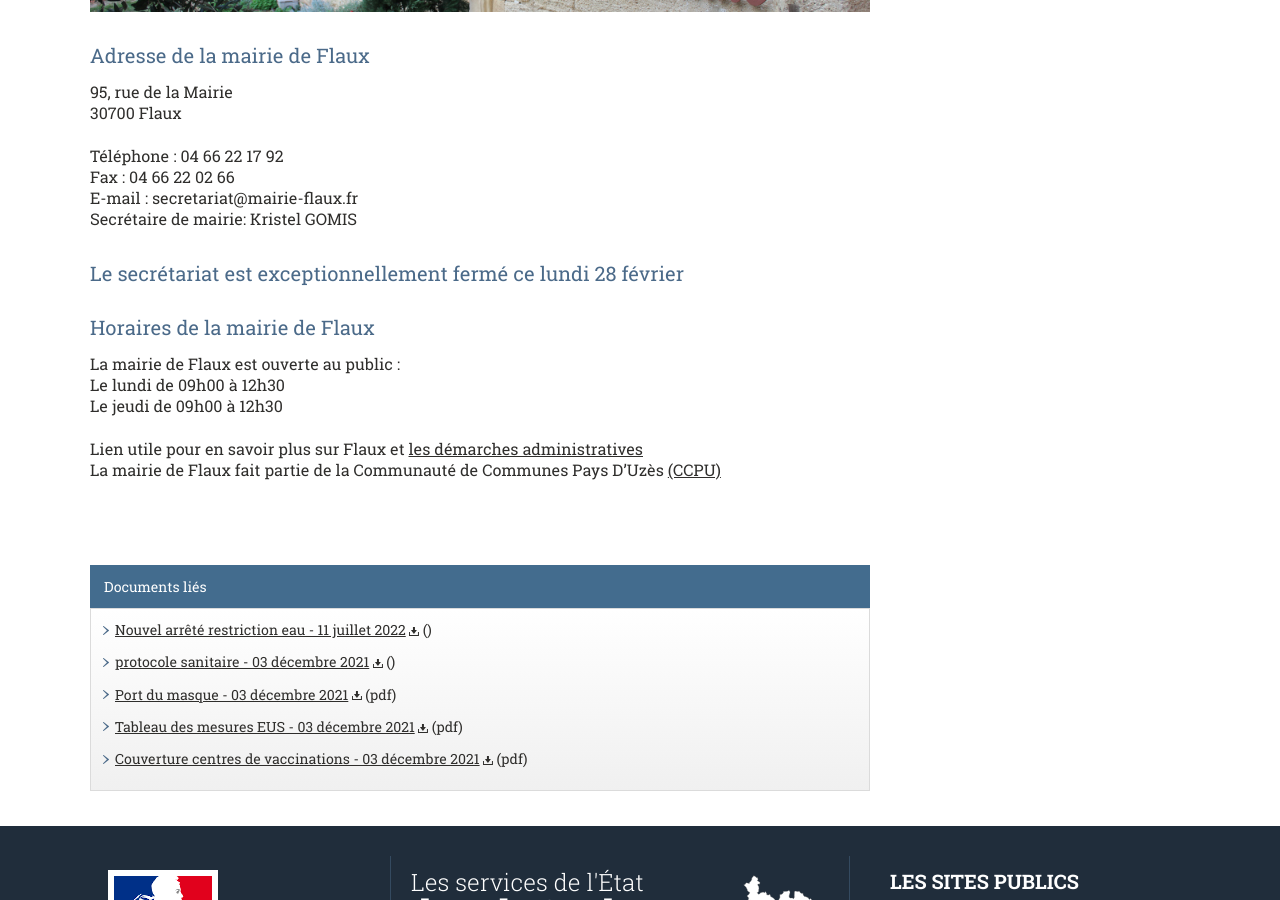
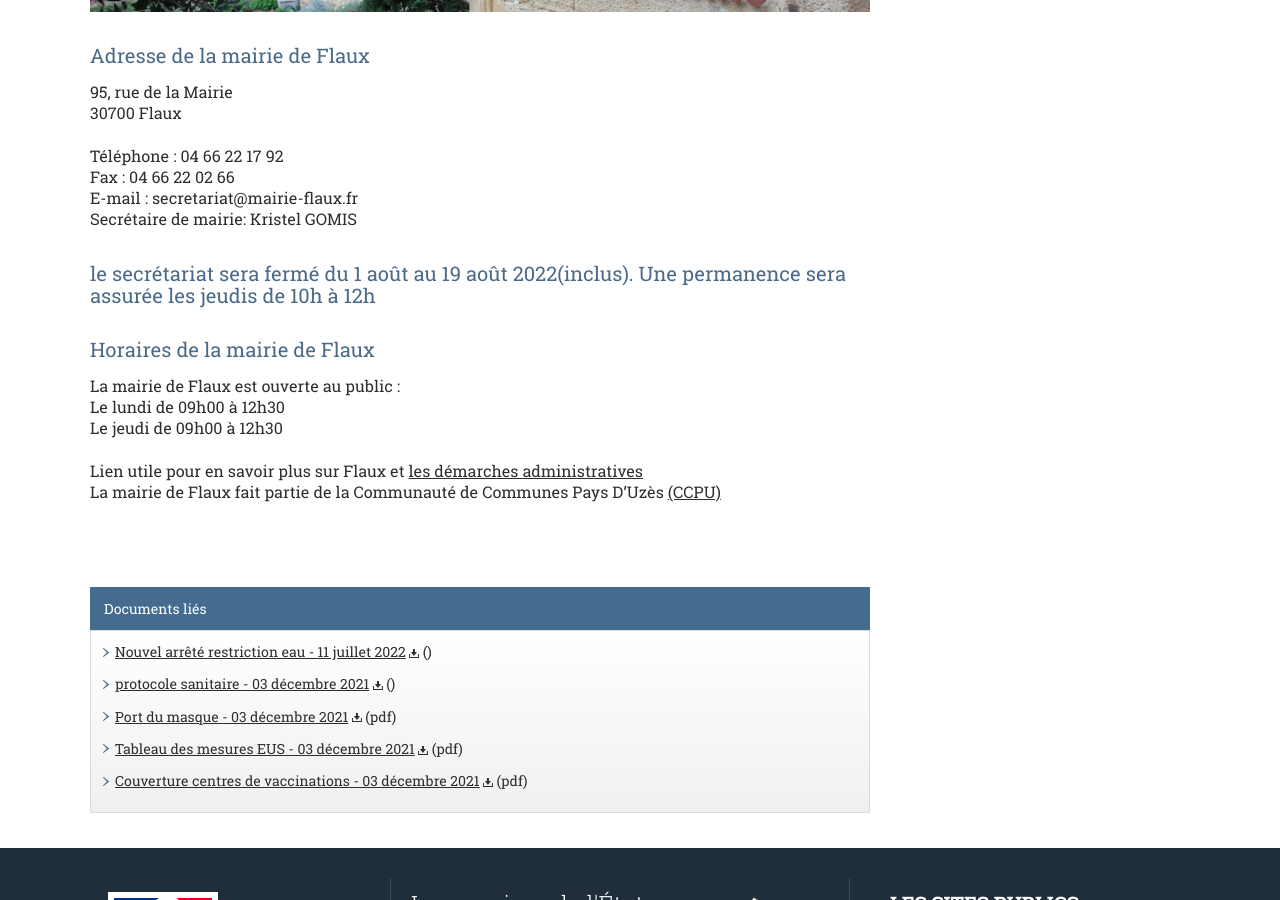
Before and after one commit to Flaux-Village/flaux-village.github.io, a Jekyll site: the page built from mairie.md, in a window 1280 px wide and 900 px high, scrolled down 569 px. Built offline with Jekyll 4.4.1, drawn with Linux system fonts in a browser that asks for light colours; our own code applies the rules of GitHub Pages for plain Markdown files.

Commit message:
Update mairie.md

```diff
--- a/mairie.md
+++ b/mairie.md
@@ -46,7 +46,7 @@ Fax : 04 66 22 02 66<br/>
 E-mail : secretariat@mairie-flaux.fr<br/>
 Secrétaire de mairie: Kristel GOMIS<br/>
 
-## Le secrétariat est exceptionnellement fermé ce lundi 28 février
+## le secrétariat sera fermé du 1 août au 19 août 2022(inclus). Une permanence sera assurée les jeudis de 10h à 12h<br/>
 
 ## Horaires de la mairie de Flaux
 La mairie de Flaux est ouverte au public :<br/>
```
